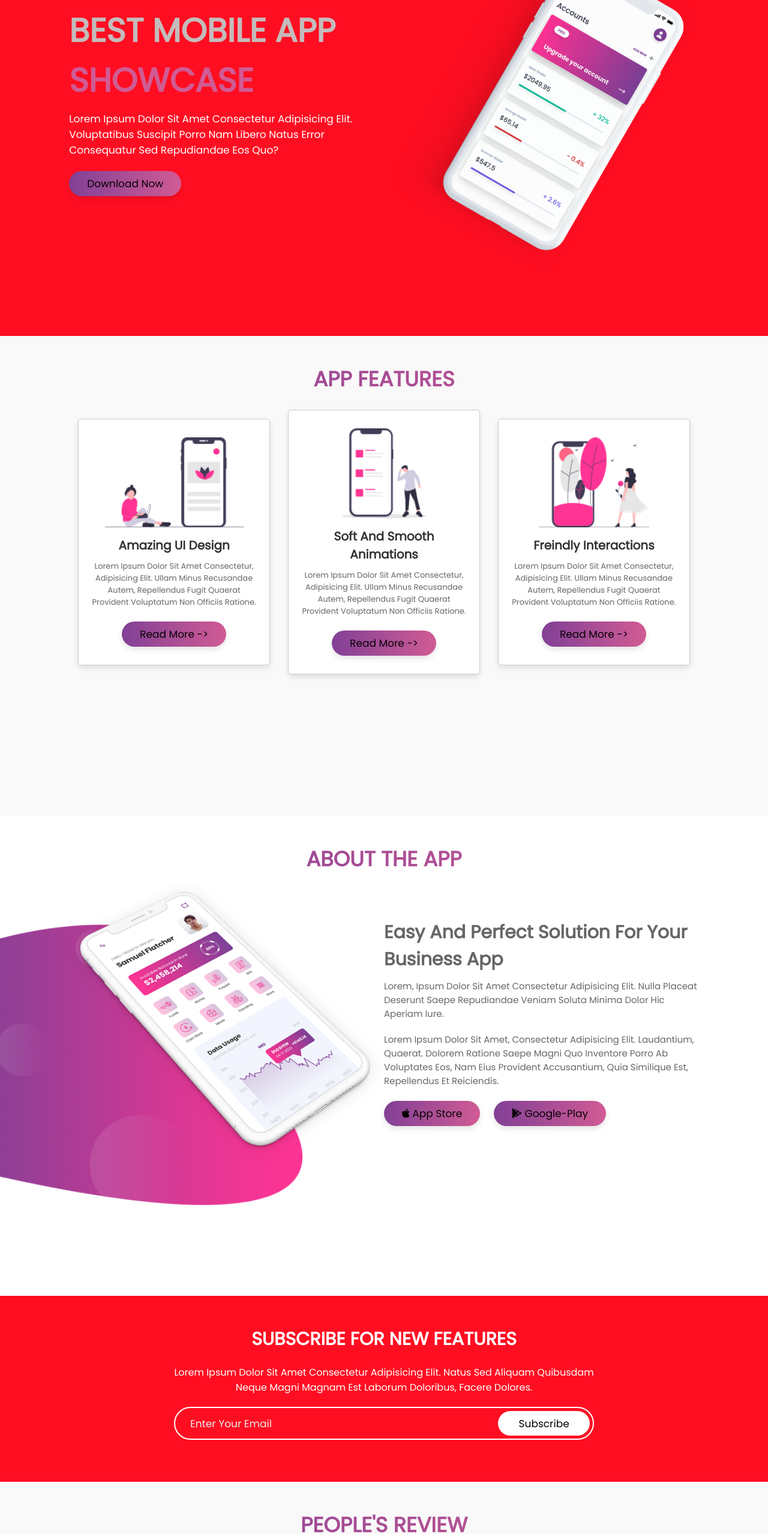
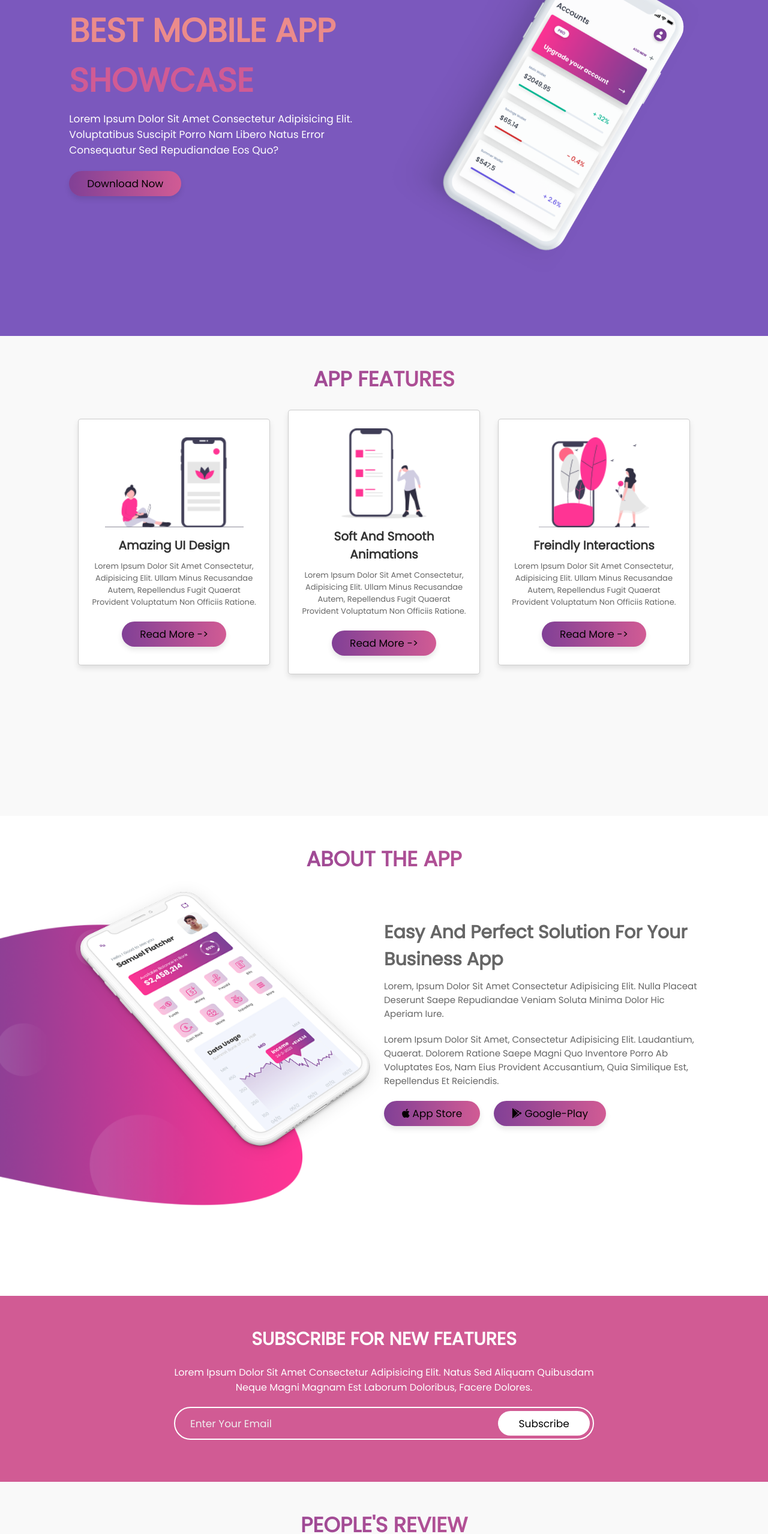
Before and after one commit to razedulislam/landing-page1, a plain HTML site: page index.html in a window 1280 px wide. Shown: the part 240-2797 px from the top of the page at 60% size. Drawn offline with Linux system fonts and the light colour scheme; a script that the page names is missing.

Commit message:
Update style.css

```diff
--- a/style.css
+++ b/style.css
@@ -124,7 +124,7 @@ header label{
     display: flex;
     align-items: center;
     justify-content: center;
-    background-color: #ff0e22;
+    background-color:#7b58bd;
     background-size: cover;
     background-position: center;
 }
@@ -145,7 +145,7 @@ header label{
 
 .home .content h3{
     font-size: 5.5rem;
-    color:rgb(196, 187, 187);
+    color:rgb(235, 139, 139);
     text-transform: uppercase;
 }
 
@@ -242,7 +242,7 @@ header label{
 .newsletter{
     text-align: center;
     padding:5rem 1rem;
-   background-color: #ff0e22;
+   background-color:#d15b94;
     background-size: cover;
     background-position: center;
 }
@@ -479,7 +479,7 @@ header label{
 
 .footer{
     padding-top: 3rem;
-   background-color: #ff0e22;
+   background-color:#d15b94;
     background-size: cover;
     background-position: center;
 }
```
